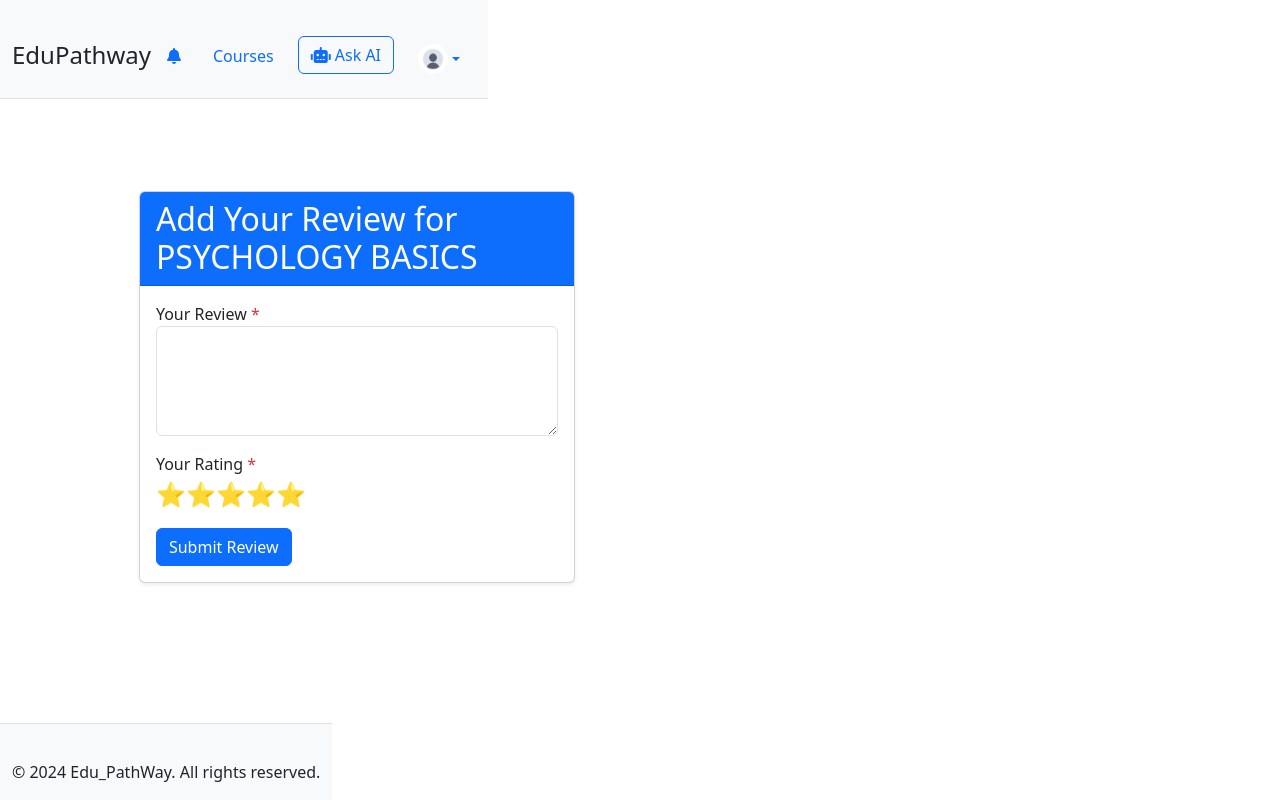
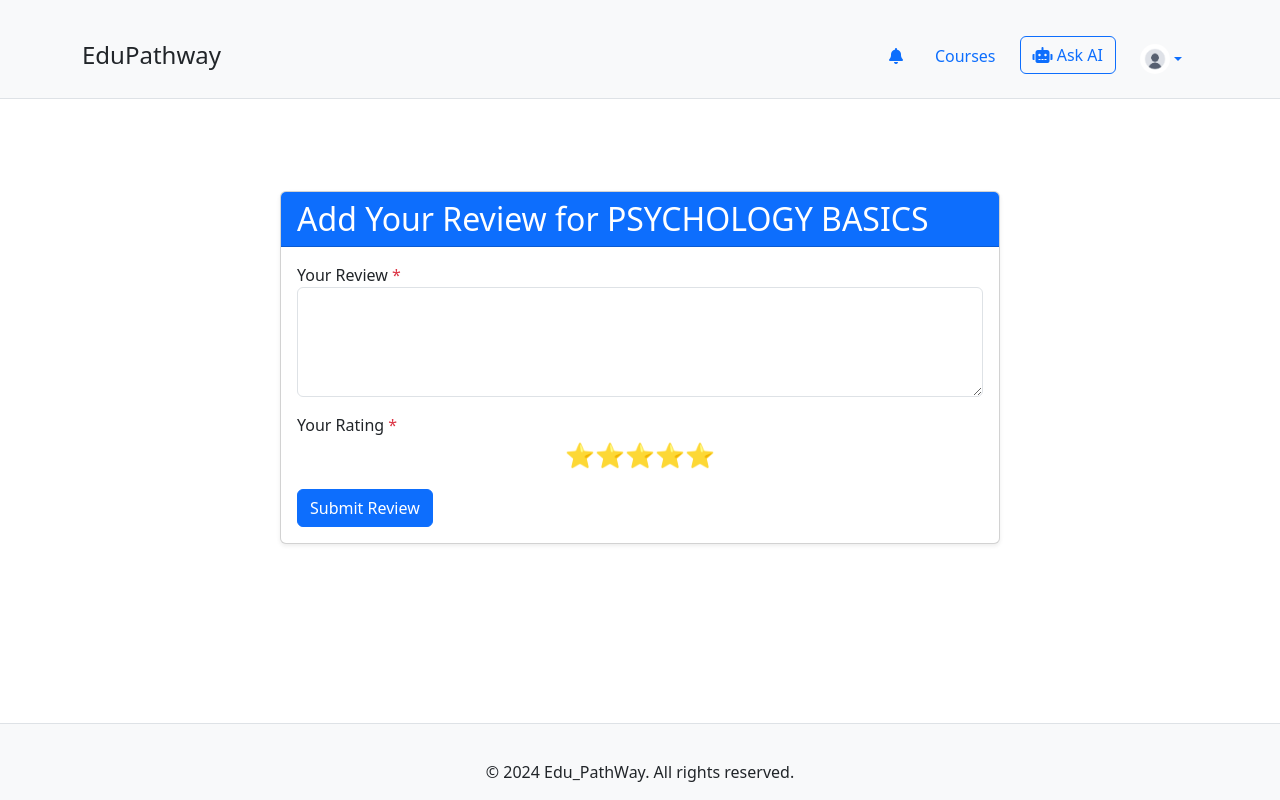
Before and after one commit to Code021-raelle/eduPathway, a Django app: page /course/9/review/ in a window 1280 px wide. Run offline with Django 4.2, Linux system fonts and the light colour scheme; a user stored in the database is signed in; data comes from the database, SQL or seed files in the repository; some libraries are stand-ins or nearby versions.

Commit message:
removed the * stylation code

```diff
--- a/static/css/style.css
+++ b/static/css/style.css
@@ -1,12 +1,10 @@
-* {
-    width: fit-content;
-    height: fit-content;
-}
 body {
     display: flex;
     flex-direction: column;
     min-height: 100vh;
     margin: 0;
+    width: 100%;
+    height: 100%;
 }
 /* Allow main content to grow and take available space */
 main {
```
